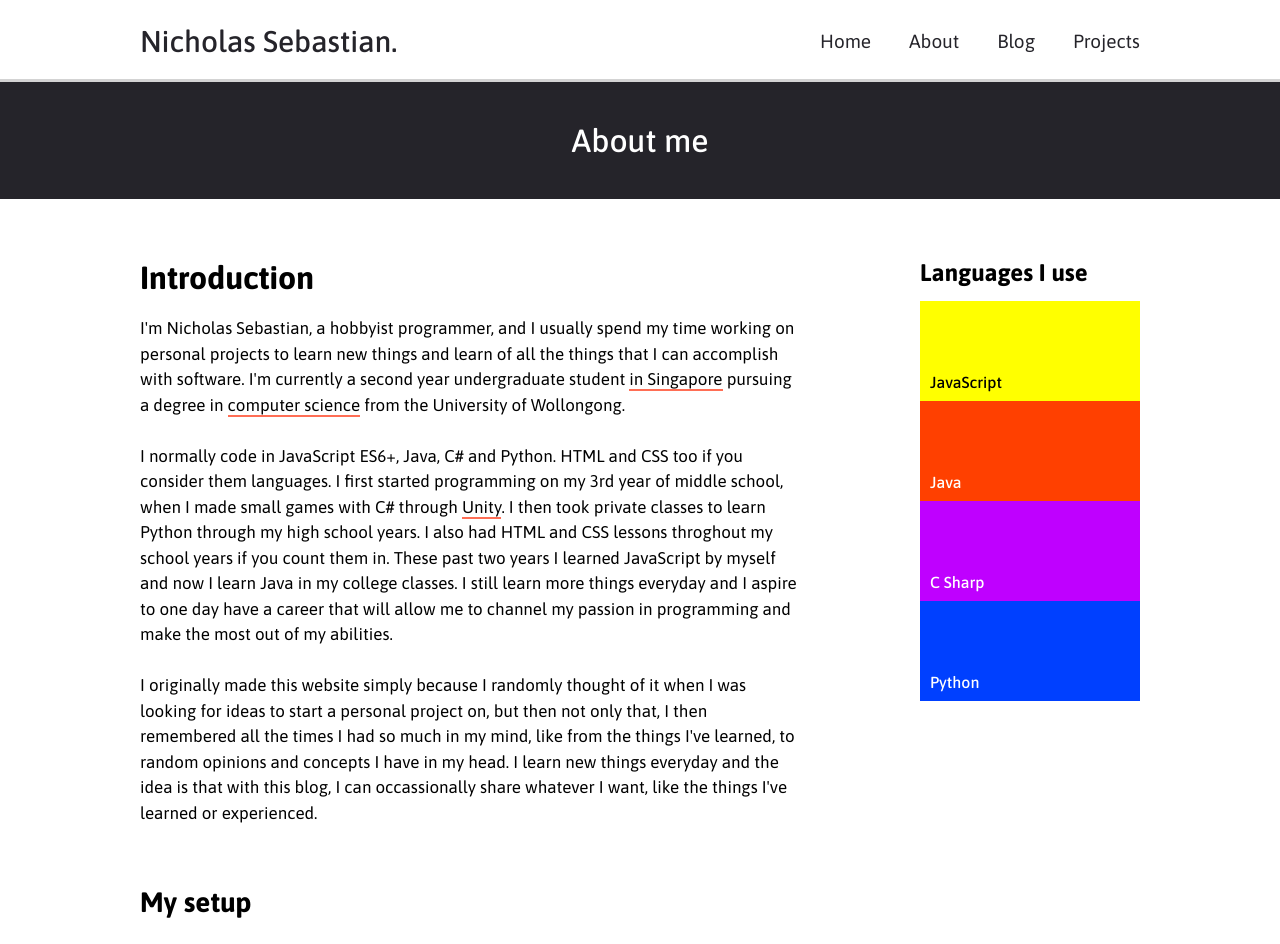
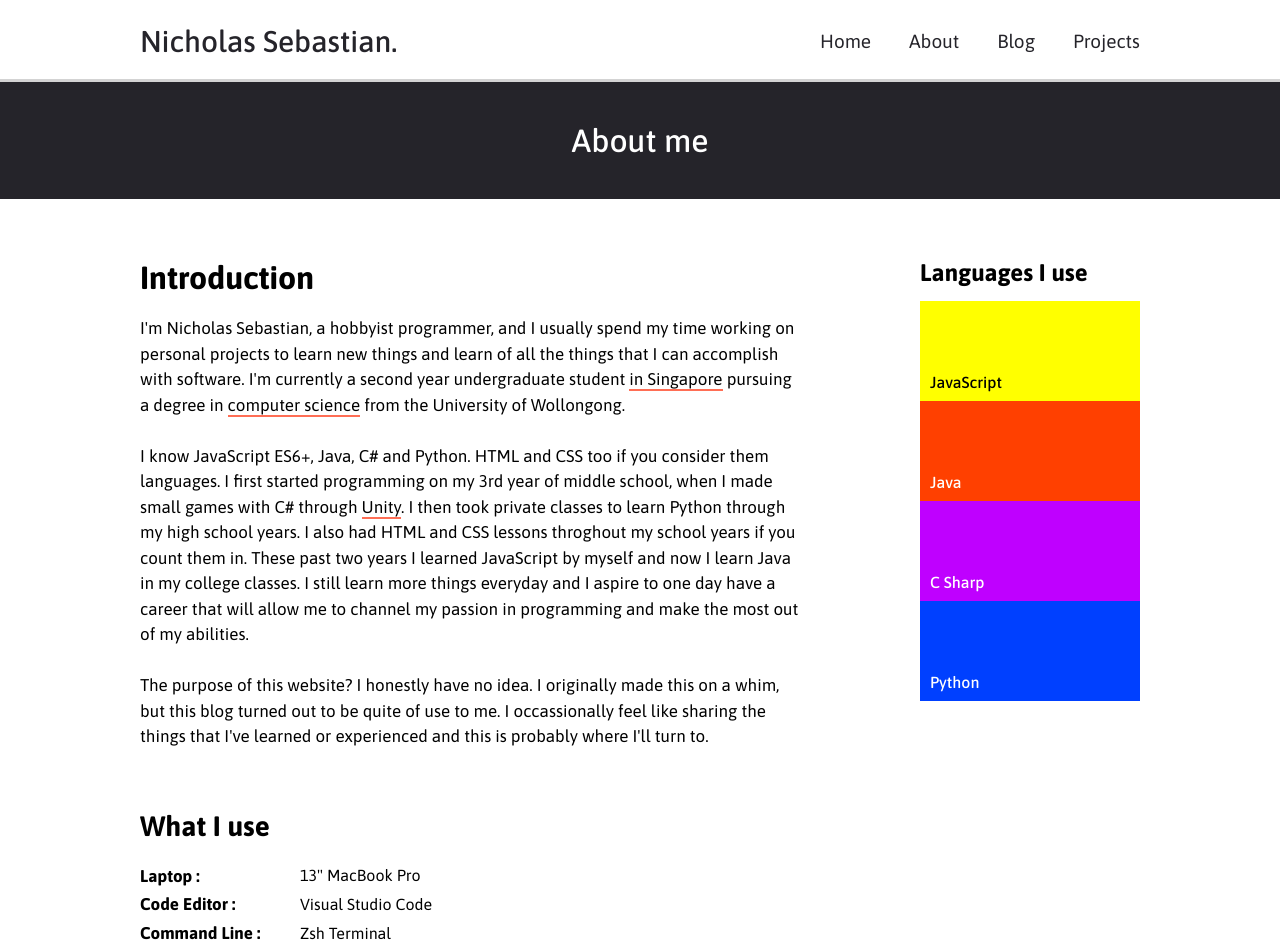
Before and after one commit to NicholasSebastian/Blog-Website, a Next.js app: page /about in a window 1280 px wide. Shown: the top 944 px of the page. Built offline with nearby package versions, Linux system fonts and the light colour scheme.

Commit message:
updated about page

```diff
--- a/pages/about.js
+++ b/pages/about.js
@@ -24,32 +24,30 @@ const About = () => {
             </a>{" "}
             from the University of Wollongong.
             <br />
-            <br />I normally code in JavaScript ES6+, Java, C# and Python. HTML
-            and CSS too if you consider them languages. I first started
-            programming on my 3rd year of middle school, when I made small games
-            with C# through <a href="https://unity.com/">Unity</a>. I then took
-            private classes to learn Python through my high school years. I also
-            had HTML and CSS lessons throghout my school years if you count them
-            in. These past two years I learned JavaScript by myself and now I
-            learn Java in my college classes. I still learn more things everyday
-            and I aspire to one day have a career that will allow me to channel
-            my passion in programming and make the most out of my abilities.
+            <br />I know JavaScript ES6+, Java, C# and Python. HTML and CSS too
+            if you consider them languages. I first started programming on my
+            3rd year of middle school, when I made small games with C# through{" "}
+            <a href="https://unity.com/">Unity</a>. I then took private classes
+            to learn Python through my high school years. I also had HTML and
+            CSS lessons throghout my school years if you count them in. These
+            past two years I learned JavaScript by myself and now I learn Java
+            in my college classes. I still learn more things everyday and I
+            aspire to one day have a career that will allow me to channel my
+            passion in programming and make the most out of my abilities.
             <br />
-            <br />I originally made this website simply because I randomly
-            thought of it when I was looking for ideas to start a personal
-            project on, but then not only that, I then remembered all the times
-            I had so much in my mind, like from the things I've learned, to
-            random opinions and concepts I have in my head. I learn new things
-            everyday and the idea is that with this blog, I can occassionally
-            share whatever I want, like the things I've learned or experienced.
+            <br />
+            The purpose of this website? I honestly have no idea. I originally
+            made this on a whim, but this blog turned out to be quite of use to
+            me. I occassionally feel like sharing the things that I've learned
+            or experienced and this is probably where I'll turn to.
           </p>
-          <h2>My setup</h2>
+          <h2>What I use</h2>
           <ul>
             <li>
               <div>
                 <b>Laptop :</b>
               </div>
-              13" Macbook Pro
+              13" MacBook Pro
             </li>
             <li>
               <div>
@@ -59,7 +57,7 @@ const About = () => {
             </li>
             <li>
               <div>
-                <b>Shell :</b>
+                <b>Command Line :</b>
               </div>
               Zsh Terminal
             </li>
@@ -82,12 +80,12 @@ const About = () => {
             This website is hosted on{" "}
             <a href="https://www.netlify.com/">Netlify</a>, and its codebase is
             managed with Git and GitHub. <br />
-            Icon made by{" "}
-            <a href="https://www.flaticon.com/authors/freepik">Freepik</a> from
-            FlatIcon. <br />
             The font being used throughout the site is called{" "}
             <a href="https://fonts.google.com/specimen/swap">Swap</a>, served by
             Google Fonts. <br />
+            The favicon is made by{" "}
+            <a href="https://www.flaticon.com/authors/freepik">Freepik</a> from
+            FlatIcon. <br />
             The backdrop used in the home page is an open source image from{" "}
             <a href="https://pixabay.com/">Pixabay</a>. <br />
             This site was built with modern browsers in mind so it might not
--- a/styles/pages/about.module.css
+++ b/styles/pages/about.module.css
@@ -54,8 +54,8 @@
 }
 
 .left > ul > li > div {
-  width: 140px;
-  font-size: 18px;
+  width: 160px;
+  font-size: 17px;
 }
 
 .right {
```
